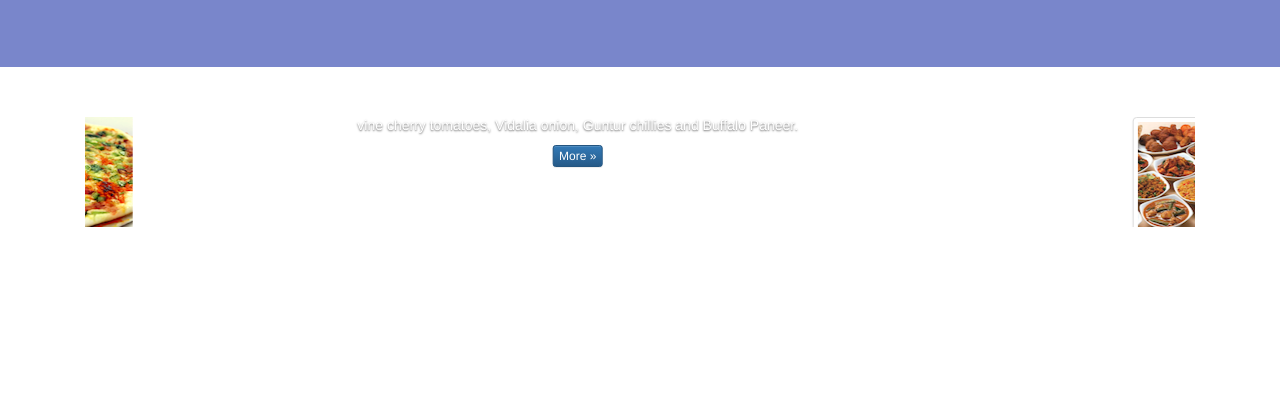
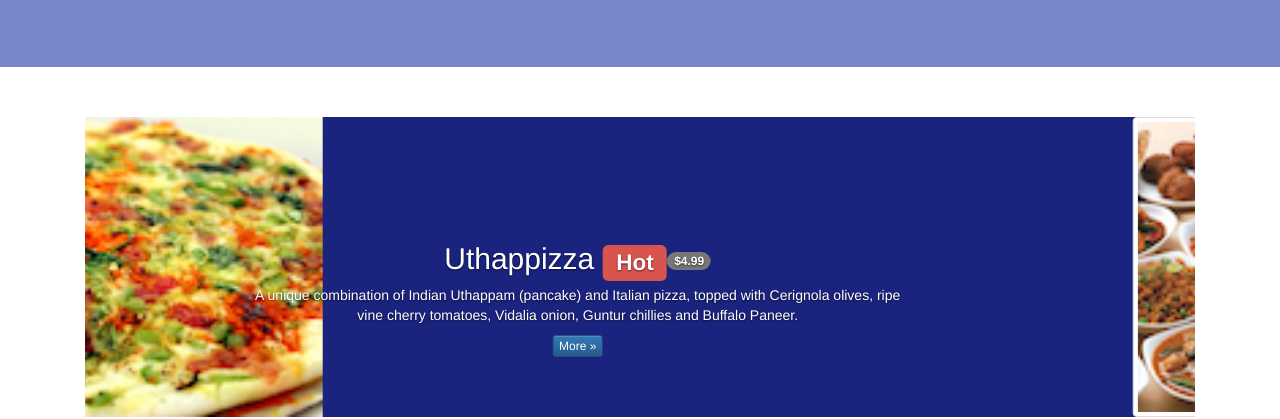
Before and after one commit to QunChen/FullStackApp, a plain HTML site: page index.html in a window 1280 px wide. Shown: the part 392-811 px from the top of the page. Drawn offline with Linux system fonts and the light colour scheme.

Commit message:
Adding CSS Classes

```diff
--- a/css/mystyles.css
+++ b/css/mystyles.css
@@ -71,3 +71,15 @@ form.navbar-form .form-group label {
     border-bottom: 1px solid #ddd;
     padding: 10px;
 }
+.carousel {
+    background:#1A237E;
+}
+.carousel .item {
+  height: 300px;
+}
+.item img {
+    position: absolute;
+    top: 0;
+    left: 0;
+    min-height: 300px;
+}
--- a/index.html
+++ b/index.html
@@ -161,9 +161,9 @@
 								</div>
 							</div>
 							<div class="item">
-								<img class="media-object img-thumbnail" src="img/buffet.png" alt="Buffet">
+								<img class="img-thumbnail" src="img/buffet.png" alt="Buffet">
 								<div class="carousel-caption">
-									<h2>Weekend Grand Buffet<span class="label label-danger label-xs">New</span></h2>
+									<h2>Weekend Grand Buffet <span class="label label-danger label-xs">New</span></h2>
 									<p>
 										Featuring mouthwatering combinations with a choice of five different salads, six enticing appetizers, six main entrees and five choicest desserts. Free flowing bubbly and soft drinks. All for just $19.99 per person
 									</p>
@@ -173,10 +173,10 @@
 								</div>
 							</div>
 							<div class="item">
-								<img class="media-object img-thumbnail"
+								<img class="img-thumbnail"
 								src="img/alberto.png" alt="Alberto Somayya">
 								<div class="carousel-caption">
-								<h2>Alberto Somayya</h2>
+									<h2>Alberto Somayya </h2>
 									<h4>Executive Chef</h4>
 									<p>
 										Award winning three-star Michelin chef with wide
```
Lines whose indentation alone changed are shown as unchanged.
